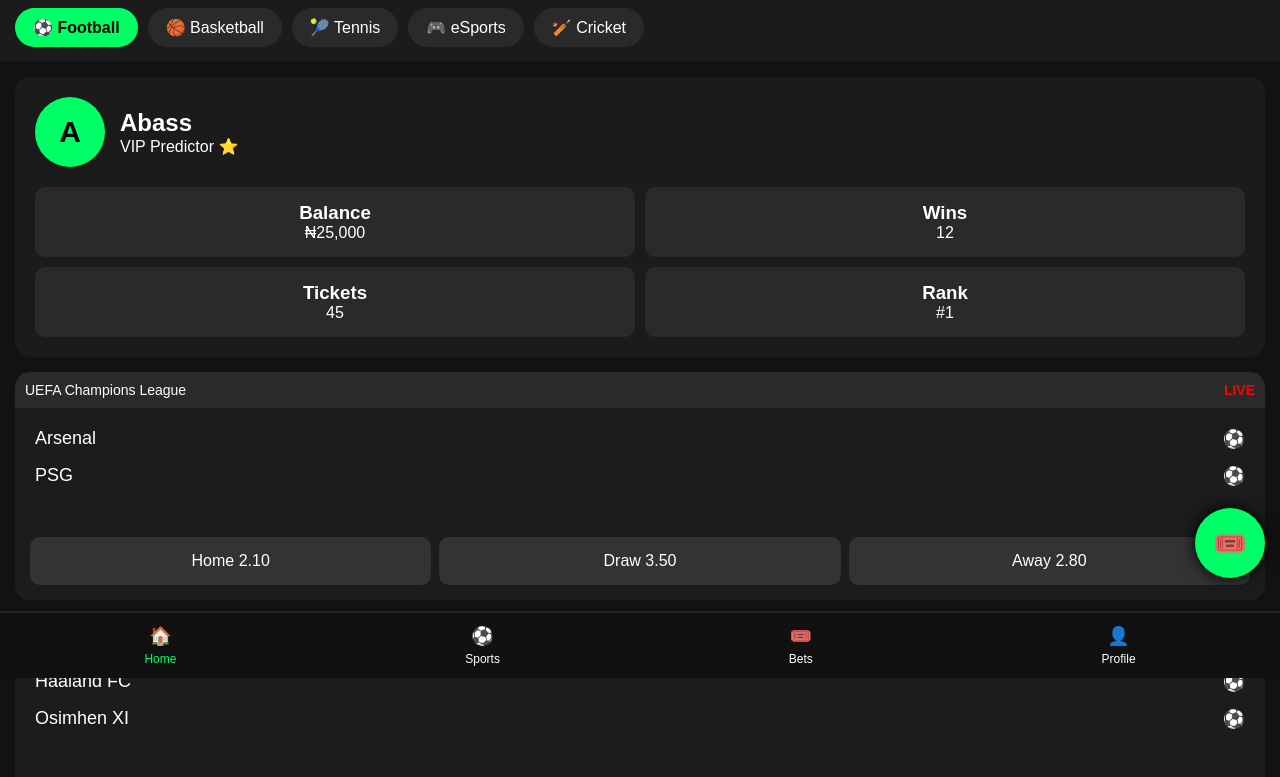
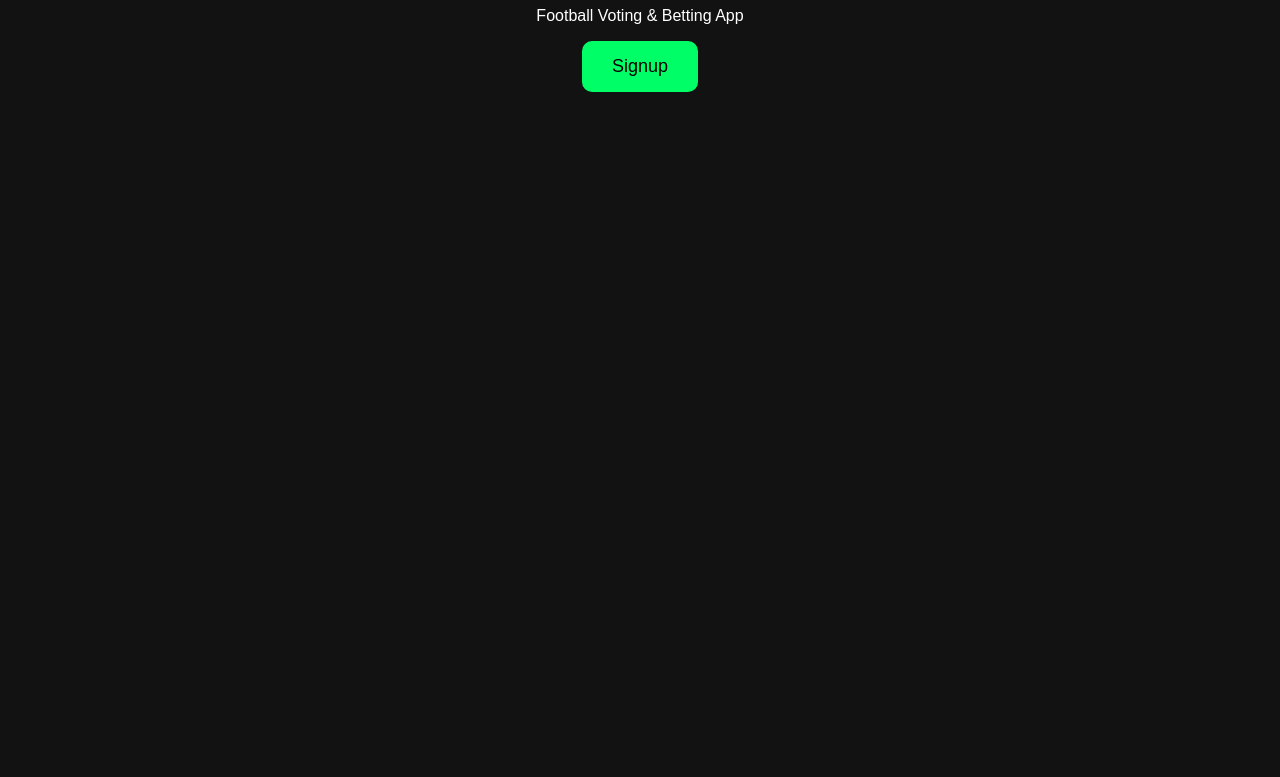
Before and after one commit to oyin8040/backend-app, a website: page public/index.html in a window 1280 px wide. Shown: the part 122-899 px from the top of the page. After the commit the page ends 800 px from the top, so only its background shows below. Drawn offline with Linux system fonts and the light colour scheme.

Commit message:
Update index.html

```diff
--- a/public/index.html
+++ b/public/index.html
@@ -1,5 +1,6 @@
 <!DOCTYPE html>
 <html lang="en">
+
 <head>
 <meta charset="UTF-8">
 <meta name="viewport" content="width=device-width, initial-scale=1.0">
@@ -8,438 +9,51 @@
 
 <style>
 
-*{
-    margin:0;
-    padding:0;
-    box-sizing:border-box;
+body{
+    background:#121212;
+    color:white;
+    font-family:Arial;
+    text-align:center;
+    padding:40px;
 }
 
-body{
-    font-family:Arial;
-    background:#121212;
-    color:white;
-    padding-bottom:90px;
-}
-
-/* TOP HEADER */
-
-.header{
-    background:#111;
-    padding:15px;
-    display:flex;
-    justify-content:space-between;
-    align-items:center;
-    position:sticky;
-    top:0;
-    z-index:1000;
-    border-bottom:2px solid #222;
-}
-
-.logo{
-    color:#00ff66;
-    font-size:26px;
-    font-weight:bold;
-}
-
-.wallet{
+button{
+    padding:15px 30px;
+    border:none;
+    border-radius:10px;
     background:#00ff66;
     color:black;
-    padding:8px 15px;
-    border-radius:20px;
-    font-weight:bold;
-}
-
-/* LIVE BANNER */
-
-.banner{
-    background:linear-gradient(to right,#00aa44,#00ff66);
-    padding:15px;
-    text-align:center;
-    font-weight:bold;
-    color:black;
-}
-
-/* CATEGORY MENU */
-
-.categories{
-    display:flex;
-    overflow-x:auto;
-    gap:10px;
-    padding:15px;
-    background:#1b1b1b;
-}
-
-.category{
-    background:#2a2a2a;
-    padding:10px 18px;
-    border-radius:20px;
-    white-space:nowrap;
-}
-
-.active-category{
-    background:#00ff66;
-    color:black;
-    font-weight:bold;
-}
-
-/* MATCH CARD */
-
-.match{
-    background:#1c1c1c;
-    margin:15px;
-    border-radius:15px;
-    overflow:hidden;
-}
-
-.match-header{
-    background:#2a2a2a;
-    padding:10px;
-    display:flex;
-    justify-content:space-between;
-    font-size:14px;
-}
-
-.live{
-    color:red;
-    font-weight:bold;
-}
-
-.teams{
-    padding:20px;
-}
-
-.team-row{
-    display:flex;
-    justify-content:space-between;
-    margin-bottom:15px;
     font-size:18px;
 }
 
-.odds{
-    display:flex;
-    gap:8px;
-    padding:15px;
-}
+</style>
 
-.odd-btn{
-    flex:1;
-    background:#333;
-    border:none;
-    color:white;
-    padding:15px;
-    border-radius:10px;
-    font-size:16px;
-    cursor:pointer;
-}
-
-.odd-btn:hover{
-    background:#00aa44;
-}
-
-/* BET SLIP */
-
-.bet-slip{
-    position:fixed;
-    right:15px;
-    bottom:100px;
-    background:#00ff66;
-    color:black;
-    width:70px;
-    height:70px;
-    border-radius:50%;
-    display:flex;
-    justify-content:center;
-    align-items:center;
-    font-size:28px;
-    font-weight:bold;
-    box-shadow:0 0 15px #000;
-}
-
-/* BOTTOM NAV */
-
-.bottom-nav{
-    position:fixed;
-    bottom:0;
-    width:100%;
-    background:#111;
-    display:flex;
-    justify-content:space-around;
-    padding:12px 0;
-    border-top:2px solid #222;
-}
-
-.nav-item{
-    text-align:center;
-    color:white;
-    font-size:18px;
-}
-
-.nav-item p{
-    font-size:12px;
-    margin-top:5px;
-}
-
-.active-nav{
-    color:#00ff66;
-}
-
-/* PROFILE PANEL */
-
-.profile-box{
-    background:#1b1b1b;
-    margin:15px;
-    padding:20px;
-    border-radius:15px;
-}
-
-.profile-top{
-    display:flex;
-    align-items:center;
-    gap:15px;
-}
-
-.avatar{
-    width:70px;
-    height:70px;
-    border-radius:50%;
-    background:#00ff66;
-    color:black;
-    display:flex;
-    justify-content:center;
-    align-items:center;
-    font-size:30px;
-    font-weight:bold;
-}
-
-.stats{
-    display:grid;
-    grid-template-columns:repeat(2,1fr);
-    gap:10px;
-    margin-top:20px;
-}
-
-.stat-card{
-    background:#2a2a2a;
-    padding:15px;
-    border-radius:10px;
-    text-align:center;
-}
-
-</style>
 </head>
 
 <body>
 
-<!-- HEADER -->
+<h1>⚽ ArenaBet</h1>
 
-<div class="header">
+<p>Football Voting & Betting App</p>
 
-<div class="logo">
-ArenaBet
-</div>
-
-<div class="wallet">
-₦25,000
-</div>
-
-</div>
-
-<!-- BANNER -->
-
-<div class="banner">
-🔥 UEFA Champions League Final Betting Open
-</div>
-
-<!-- CATEGORIES -->
-
-<div class="categories">
-
-<div class="category active-category">
-⚽ Football
-</div>
-
-<div class="category">
-🏀 Basketball
-</div>
-
-<div class="category">
-🎾 Tennis
-</div>
-
-<div class="category">
-🎮 eSports
-</div>
-
-<div class="category">
-🏏 Cricket
-</div>
-
-</div>
-
-<!-- PROFILE -->
-
-<div class="profile-box">
-
-<div class="profile-top">
-
-<div class="avatar">
-A
-</div>
-
-<div>
-<h2>Abass</h2>
-<p>VIP Predictor ⭐</p>
-</div>
-
-</div>
-
-<div class="stats">
-
-<div class="stat-card">
-<h3>Balance</h3>
-<p>₦25,000</p>
-</div>
-
-<div class="stat-card">
-<h3>Wins</h3>
-<p>12</p>
-</div>
-
-<div class="stat-card">
-<h3>Tickets</h3>
-<p>45</p>
-</div>
-
-<div class="stat-card">
-<h3>Rank</h3>
-<p>#1</p>
-</div>
-
-</div>
-
-</div>
-
-<!-- MATCHES -->
-
-<div class="match">
-
-<div class="match-header">
-<span>UEFA Champions League</span>
-<span class="live">LIVE</span>
-</div>
-
-<div class="teams">
-
-<div class="team-row">
-<span>Arsenal</span>
-<span>⚽</span>
-</div>
-
-<div class="team-row">
-<span>PSG</span>
-<span>⚽</span>
-</div>
-
-</div>
-
-<div class="odds">
-
-<button class="odd-btn" onclick="betPlaced()">
-Home 2.10
+<button onclick="signup()">
+Signup
 </button>
-
-<button class="odd-btn" onclick="betPlaced()">
-Draw 3.50
-</button>
-
-<button class="odd-btn" onclick="betPlaced()">
-Away 2.80
-</button>
-
-</div>
-
-</div>
-
-<div class="match">
-
-<div class="match-header">
-<span>Premier League</span>
-<span>Today</span>
-</div>
-
-<div class="teams">
-
-<div class="team-row">
-<span>Haaland FC</span>
-<span>⚽</span>
-</div>
-
-<div class="team-row">
-<span>Osimhen XI</span>
-<span>⚽</span>
-</div>
-
-</div>
-
-<div class="odds">
-
-<button class="odd-btn" onclick="betPlaced()">
-Home 1.95
-</button>
-
-<button class="odd-btn" onclick="betPlaced()">
-Draw 3.10
-</button>
-
-<button class="odd-btn" onclick="betPlaced()">
-Away 2.55
-</button>
-
-</div>
-
-</div>
-
-<!-- BET SLIP -->
-
-<div class="bet-slip">
-🎟️
-</div>
-
-<!-- BOTTOM NAV -->
-
-<div class="bottom-nav">
-
-<div class="nav-item active-nav">
-🏠
-<p>Home</p>
-</div>
-
-<div class="nav-item">
-⚽
-<p>Sports</p>
-</div>
-
-<div class="nav-item">
-🎟️
-<p>Bets</p>
-</div>
-
-<div class="nav-item">
-👤
-<p>Profile</p>
-</div>
-
-</div>
 
 <script>
 
-function betPlaced(){
+async function signup(){
 
-alert("Bet Added To Ticket 🎟️");
+    const response = await fetch("/api/auth/signup");
+
+    const data = await response.json();
+
+    alert(data.message);
 
 }
 
 </script>
 
 </body>
-    </html>
+
+</html>
```
